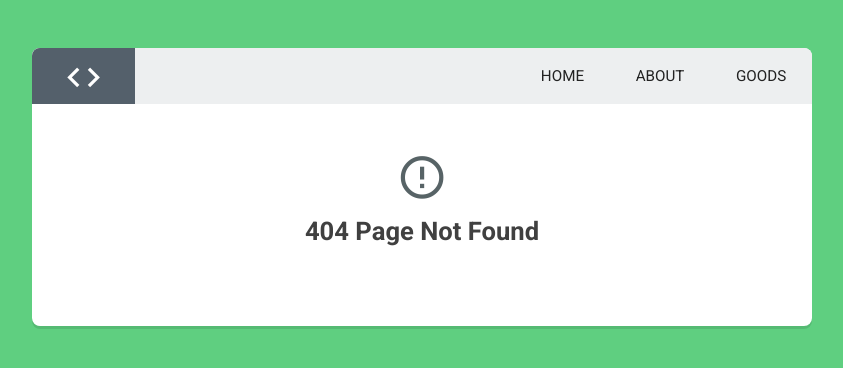
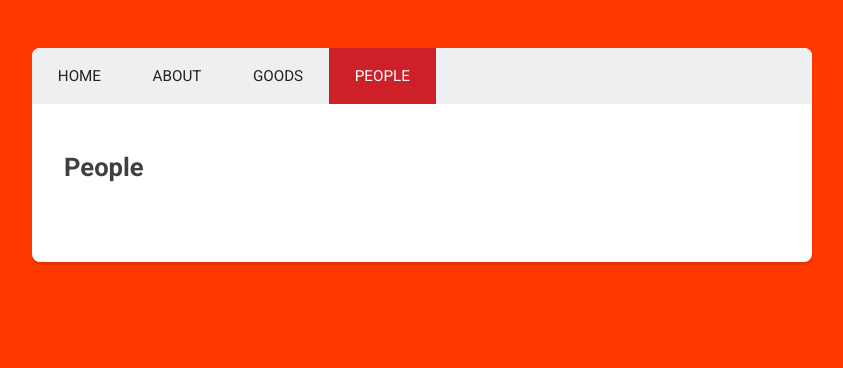
Before and after one commit to Scovay/NHD_Silk_Road_Website, a React app: page /people in a window 1280 px wide. Before the commit this address had no page. Shown: the whole page, without its empty margins (218-1061 px from the left). Built offline with nearby package versions, Linux system fonts and the light colour scheme.

Commit message:
Added a new icon and diffrent pages

```diff
--- a/public/index.html
+++ b/public/index.html
@@ -3,30 +3,11 @@
   <head>
     <meta charset="utf-8">
     <meta name="viewport" content="width=device-width, initial-scale=1">
-    <link rel="shortcut icon" href="%PUBLIC_URL%/favicon.ico">
-    <!--
-      Notice the use of %PUBLIC_URL% in the tag above.
-      It will be replaced with the URL of the `public` folder during the build.
-      Only files inside the `public` folder can be referenced from the HTML.
-
-      Unlike "/favicon.ico" or "favicon.ico", "%PUBLIC_URL%/favicon.ico" will
-      work correctly both with client-side routing and a non-root public URL.
-      Learn how to configure a non-root public URL by running `npm run build`.
-    -->
-    <title>Front End Course Directory</title>
+    <link rel="shortcut icon" href="%PUBLIC_URL%/Camel_Icon.png">
+    <title>NHD Silk Road Project</title>
     <link href="https://fonts.googleapis.com/icon?family=Material+Icons" rel="stylesheet">
   </head>
   <body>
     <div id="root"></div>
-    <!--
-      This HTML file is a template.
-      If you open it directly in the browser, you will see an empty page.
-
-      You can add webfonts, meta tags, or analytics to this file.
-      The build step will place the bundled scripts into the <body> tag.
-
-      To begin the development, run `npm start`.
-      To create a production bundle, use `npm run build`.
-    -->
   </body>
 </html>
--- a/src/components/App.js
+++ b/src/components/App.js
@@ -10,6 +10,7 @@ import Header from './Header';
 import Home from './Home';
 import About from './About';
 import Items from './Items';
+import People from './People'
 import NotFound from './NotFound';
 
 
@@ -19,9 +20,11 @@ const App = () => (
       <Header />
 
       <Switch>
+        {/* Defines all of the routes */}
         <Route exact path = "/" component = {Home} />
         <Route path = "/about" component = {About} />
         <Route exact path = "/goods" component = {Items} />
+        <Route exact path = "/people" component = {People} />
         <Route component = {NotFound} />
       </Switch>
     </div>
--- a/src/components/Header.js
+++ b/src/components/Header.js
@@ -3,11 +3,11 @@ import { NavLink } from 'react-router-dom'
 
 const Header = () => (
   <header>
-    <span className="icn-logo"><i className="material-icons">code</i></span>
     <ul className="main-nav">
       <li><NavLink exact to="/">Home</NavLink></li>
       <li><NavLink to="/about">About</NavLink></li>
       <li><NavLink to="/goods">Goods</NavLink></li>
+      <li><NavLink to="/people">People</NavLink></li>
     </ul>
   </header>
 );
--- /dev/null
+++ b/src/components/People.js
@@ -0,0 +1,12 @@
+import React from 'react';
+
+const Items = () => {
+  return (
+    <div className = "main-content">
+      <h2>People</h2>
+      <p></p>
+    </div>
+  )
+}
+
+export default Items;
--- a/src/css/index.css
+++ b/src/css/index.css
@@ -13,7 +13,7 @@
 }
 body {
   color: #576366;
-  background: #5fcf80;
+  background: #ff3800;
   margin: 0;
   font-family: 'Roboto', sans-serif;
 }
@@ -45,7 +45,7 @@ hr {
 /* FORM & BUTTON STYLES -------- */
 
 .home a,
-input,
+/* input,
 button {
   padding: .5em;
   font-size: .9em;
@@ -62,7 +62,7 @@ button {
   padding-right: 1em;
   cursor: pointer;
   border-color: rgba(0,0,0, .1);
-}
+} */
 
 /* =================================
   LAYOUT & PAGE STYLES
@@ -117,7 +117,7 @@ header {
 .main-nav a:hover,
 .main-nav .active {
   color: #fff;
-  background: #3b80d1;
+  background: #ce2029;
 }
 
 /* MINI NAV -------- */
@@ -142,17 +142,8 @@ header {
   background: #39add1;
 }
 
-/* ICONS -------- */
+/* ICON --------- */
 
-.icn-logo {
-  background: #54606b;
-  color: #fff;
-}
-.icn-logo i {
-  font-size: 2.45em;
-  line-height: 0;
-  margin-top: 30px;
-}
 .icn-error {
   font-size: 3.2em;
   margin-bottom: .25em;
```
Also changed, not shown: public/Camel_Icon.png (added), public/favicon.ico (deleted).
